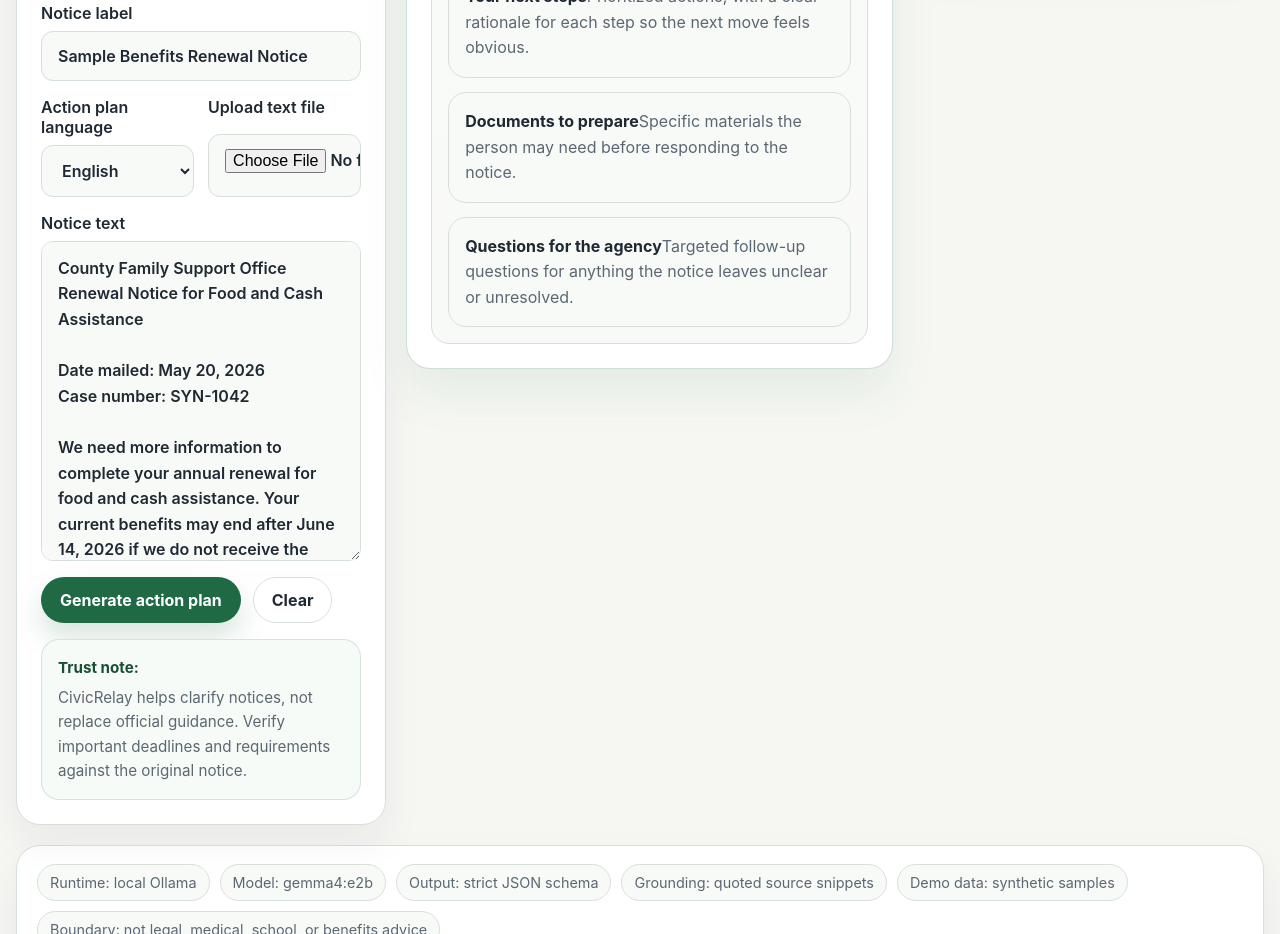
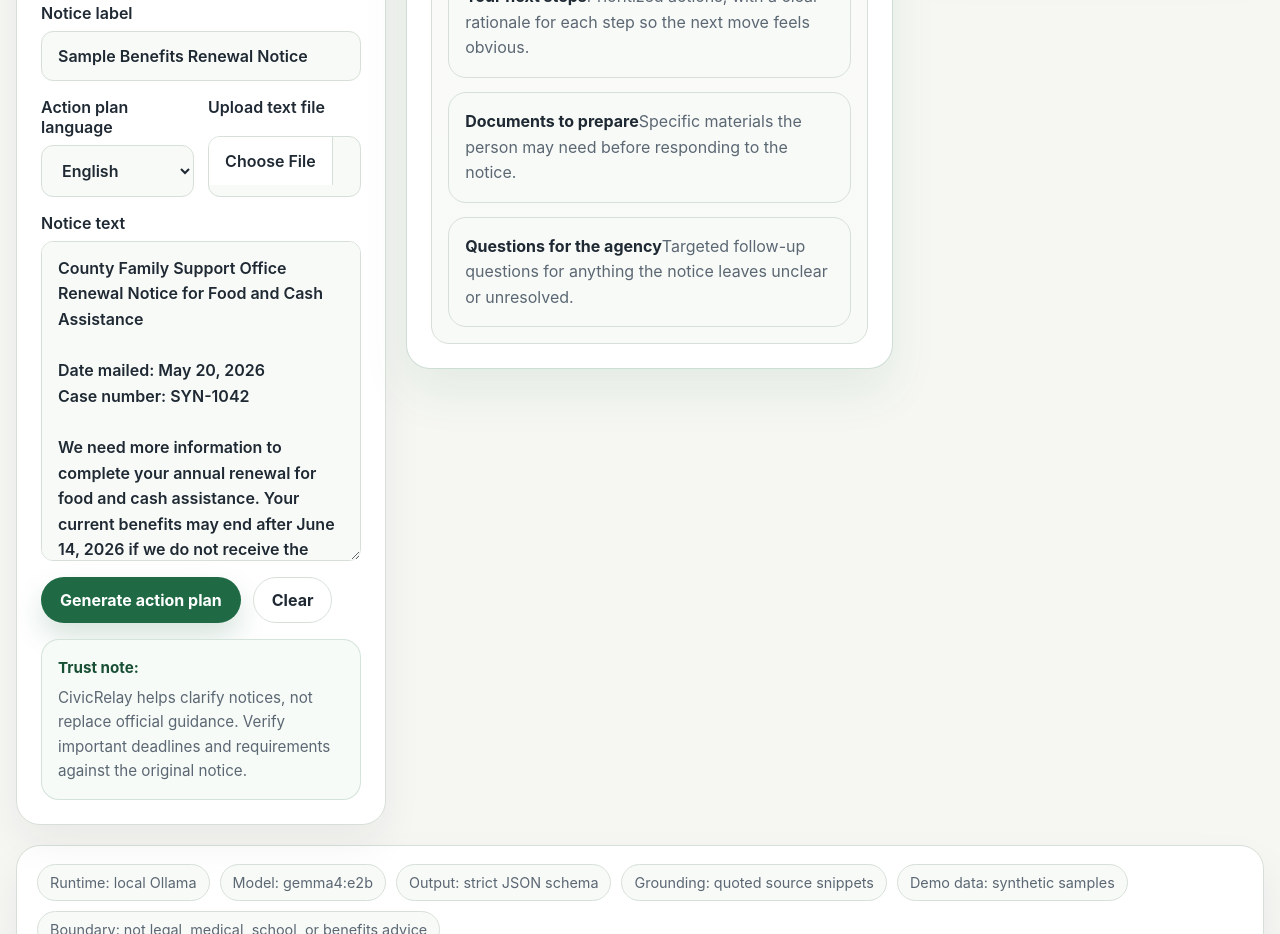
Before and after one commit to SY227/civicrelay, a Next.js app: page / in a window 1280 px wide. Shown: the part 1400-2334 px from the top of the page. Built offline with nearby package versions, Linux system fonts and the light colour scheme.

Commit message:
Hide file input placeholder text

```diff
--- a/app/globals.css
+++ b/app/globals.css
@@ -278,6 +278,23 @@ main,
   padding: 14px 16px;
   color: var(--text);
   transition: border-color 0.2s ease, box-shadow 0.2s ease, background 0.2s ease;
+}
+
+.input[type="file"] {
+  color: transparent;
+  overflow: hidden;
+}
+
+.input[type="file"]::file-selector-button {
+  margin: -14px 0 -14px -16px;
+  padding: 14px 16px;
+  border: 0;
+  border-right: 1px solid var(--border);
+  background: #fff;
+  color: var(--text);
+  font: inherit;
+  font-weight: 600;
+  cursor: pointer;
 }
 
 .input:focus,
```
